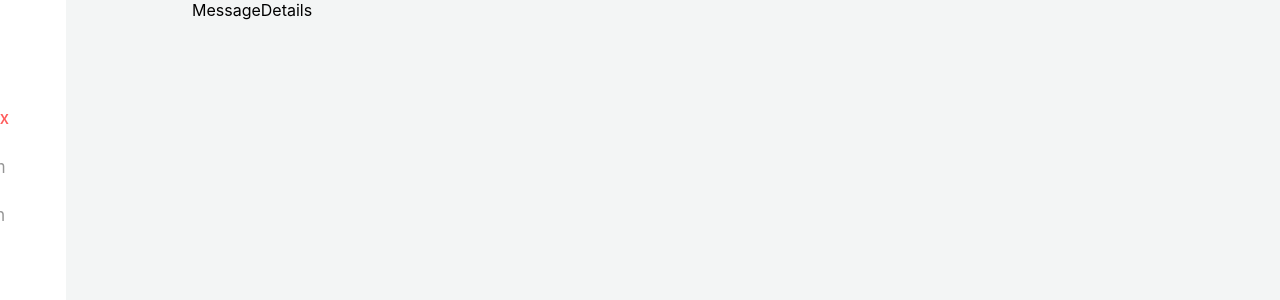
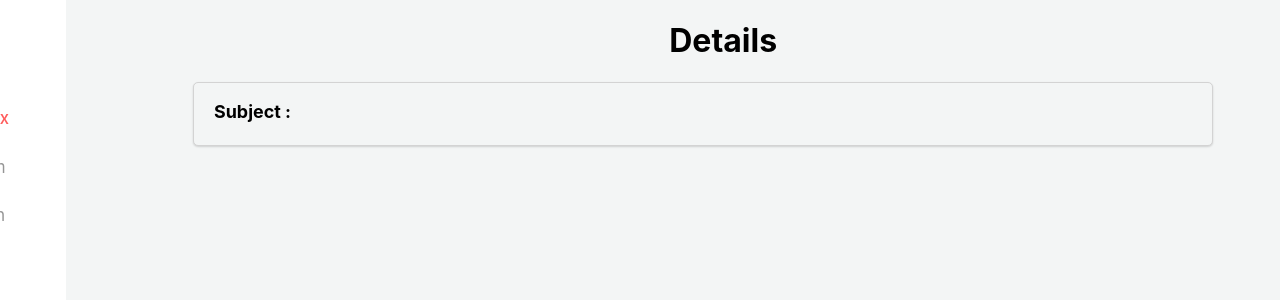
Before and after one commit to pratham2002/mail-box, a React (Create React App) app: page /inbox/1 in a window 1280 px wide. Shown: the top 300 px of the page. Built offline with nearby package versions, Linux system fonts and the light colour scheme.

Commit message:
added message detail component

```diff
--- /dev/null
+++ b/src/componenets/DetailCard.jsx
@@ -0,0 +1,16 @@
+export default function DetailCard({ mail }) {
+  return (
+    <li
+      className="list-item"
+      style={{ backgroundColor: mail?.unread ? "#f2f6fc" : "" }}
+    >
+      <div className="list-heading">
+        <p>
+          <b>Subject : {mail?.subject}</b>
+        </p>
+      </div>
+
+      <p className="para">{mail?.content}</p>
+    </li>
+  );
+}
--- a/src/pages/MessageDetails.jsx
+++ b/src/pages/MessageDetails.jsx
@@ -1,5 +1,13 @@
 import React from "react";
+import DetailCard from "../componenets/DetailCard";
 
 export default function MessageDetails() {
-  return <div>MessageDetails</div>;
+  return (
+    <div className="content">
+      <h1 className="heading">Details</h1>
+      <ul className="list">
+        <DetailCard />
+      </ul>
+    </div>
+  );
 }
```
